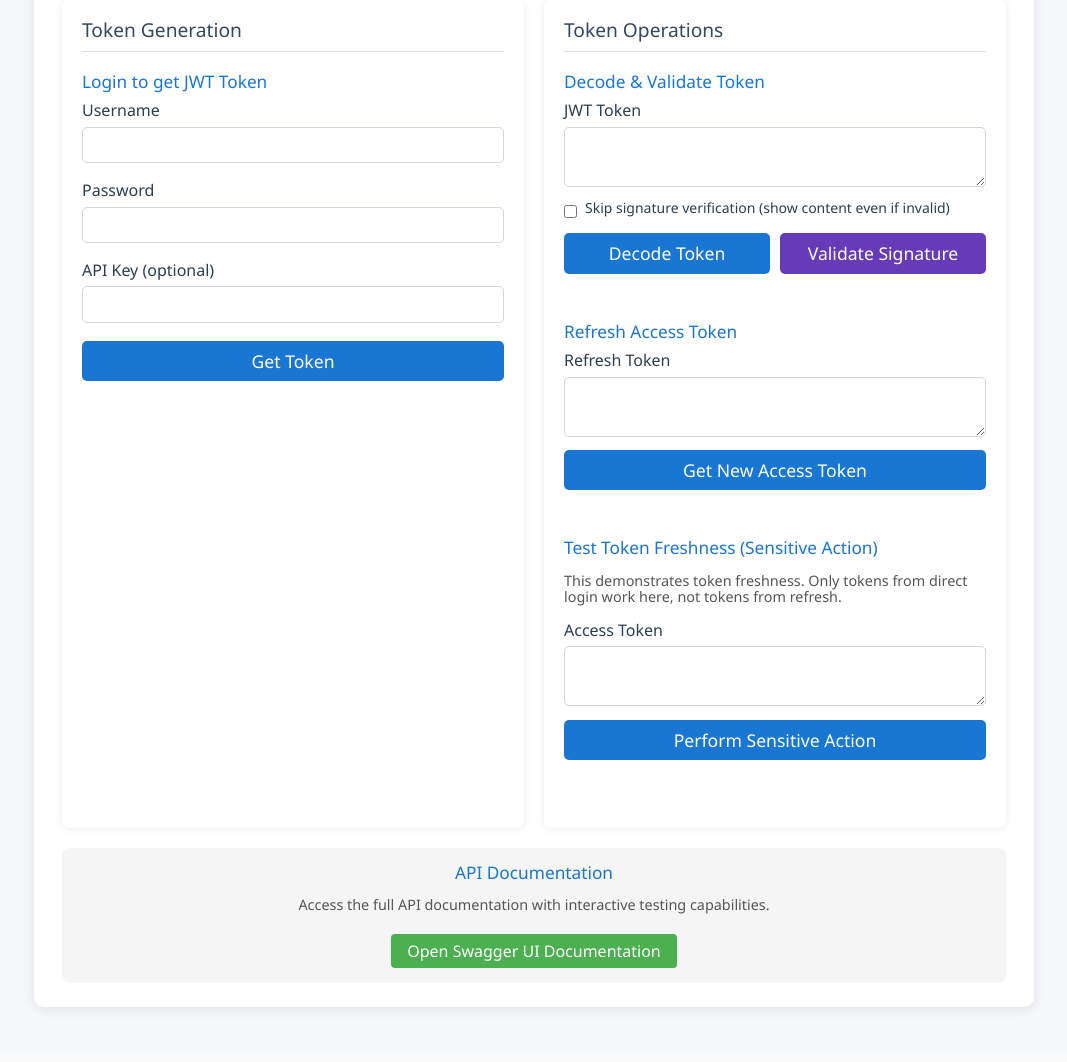
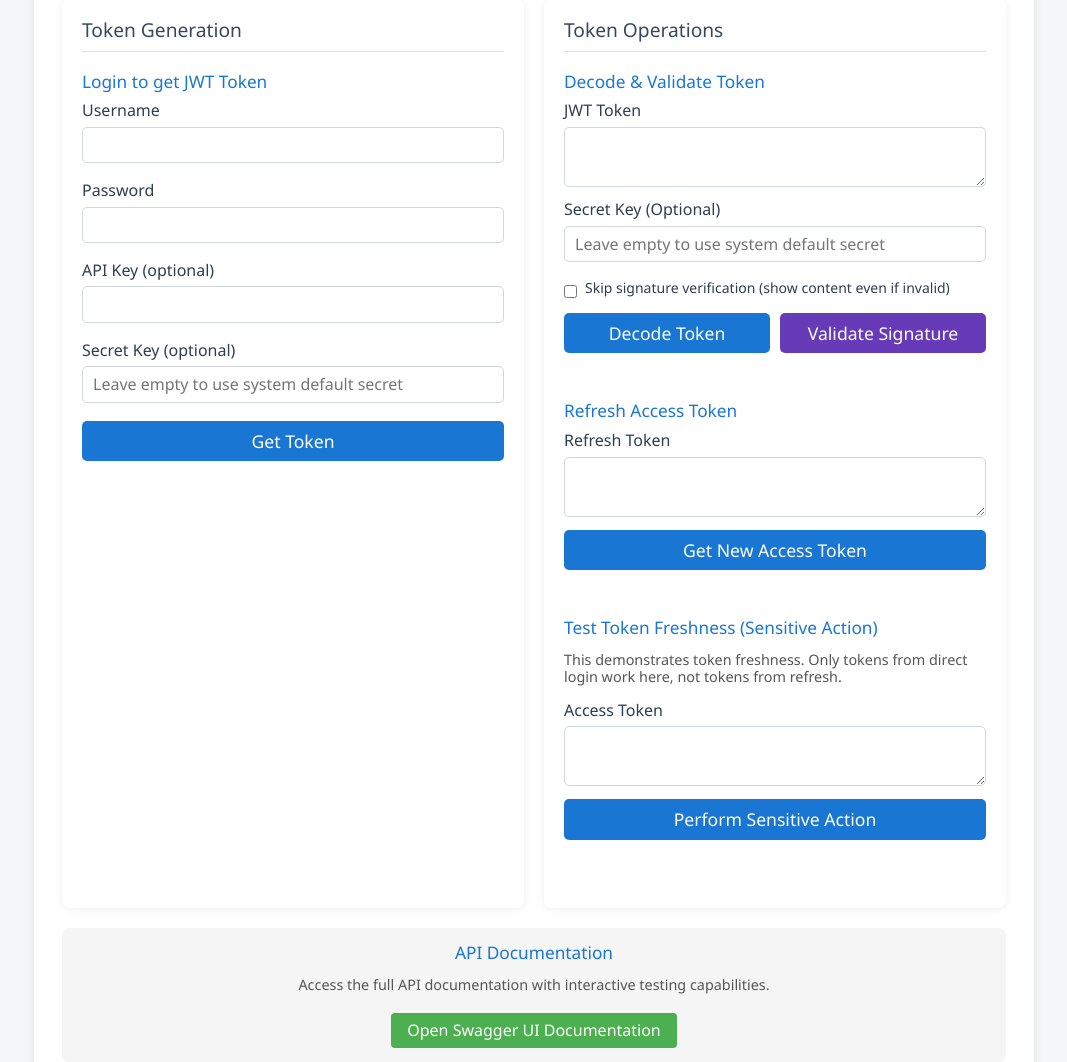
Before and after one commit to nirb28/dsp_ai_jwt, a Flask app: page / in a window 1280 px wide. Shown: the part 157-1219 px from the top of the page, without its empty margins (106-1173 px from the left). Before the commit the page ends 1168 px from the top, so only its background shows below. Run offline with Flask 3, Linux system fonts and the light colour scheme; some libraries are stand-ins or nearby versions.

Commit message:
feat: add support for custom secret key in token generation and validation

```diff
--- a/app.py
+++ b/app.py
@@ -96,6 +96,7 @@ def login():
     username = request.json.get('username', None)
     password = request.json.get('password', None)
     api_key = request.json.get('api_key', None)
+    custom_secret = request.json.get('secret', None)
 
     if not username or not password:
         return jsonify({"error": "Missing username or password"}), 400
@@ -142,16 +143,63 @@ def login():
         # Remove exp_hours from claims to avoid conflicts
         claims.pop('exp_hours')
 
-    # Create tokens with custom expiration if specified
-    access_token = create_access_token(
-        identity=username,
-        additional_claims=claims,
-        expires_delta=expires_delta,
-        fresh=True  # Mark the token as fresh since it's from direct login
-    )
-    refresh_token = create_refresh_token(identity=username, additional_claims=claims)
+    # If custom secret is provided, use it with PyJWT directly instead of flask_jwt_extended
+    if custom_secret:
+        import jwt
+        import datetime as dt
 
-    return jsonify(access_token=access_token, refresh_token=refresh_token), 200
+        # Log that we're using a custom secret
+        logger.info(f"Using custom secret for token generation")
+
+        # Prepare the payload with the standard JWT claims
+        now = dt.datetime.now(dt.timezone.utc)
+        access_token_exp = now + expires_delta
+        refresh_token_exp = now + app.config["JWT_REFRESH_TOKEN_EXPIRES"]
+
+        # Add standard JWT claims to the payload
+        access_payload = {
+            "iat": now,
+            "nbf": now,
+            "jti": str(uuid.uuid4()),
+            "exp": access_token_exp,
+            "sub": username,
+            "type": "access",
+            "fresh": True,
+            **claims  # Include all the additional claims
+        }
+
+        refresh_payload = {
+            "iat": now,
+            "nbf": now,
+            "jti": str(uuid.uuid4()),
+            "exp": refresh_token_exp,
+            "sub": username,
+            "type": "refresh",
+            **claims  # Include all the additional claims
+        }
+
+        # Generate the tokens using PyJWT directly with the custom secret
+        algorithm = app.config.get('JWT_ALGORITHM', 'HS256')
+        access_token = jwt.encode(access_payload, custom_secret, algorithm=algorithm)
+        refresh_token = jwt.encode(refresh_payload, custom_secret, algorithm=algorithm)
+
+        # Add note to response indicating custom secret was used
+        return jsonify({
+            "access_token": access_token,
+            "refresh_token": refresh_token,
+            "note": "Tokens generated with custom secret - will not be usable with standard application routes unless the same secret is provided for verification"
+        }), 200
+    else:
+        # Standard token creation with application secret
+        access_token = create_access_token(
+            identity=username,
+            additional_claims=claims,
+            expires_delta=expires_delta,
+            fresh=True  # Mark the token as fresh since it's from direct login
+        )
+        refresh_token = create_refresh_token(identity=username, additional_claims=claims)
+
+        return jsonify(access_token=access_token, refresh_token=refresh_token), 200
 
 def get_team_id_from_user(username, user_data):
     """
@@ -211,11 +259,23 @@ def decode():
         return jsonify({"error": "Missing token"}), 400
 
     skip_verification = request.json.get('skipVerification', False)
+    custom_secret = request.json.get('secret')
+
+    # Determine which secret to use
+    secret_key = custom_secret if custom_secret else app.config['JWT_SECRET_KEY']
+    algorithm = app.config['JWT_ALGORITHM']
 
     try:
         # First attempt standard verification
         try:
-            decoded = decode_token(token)
+            import jwt
+            if custom_secret:
+                # Use custom secret if provided
+                decoded = jwt.decode(token, secret_key, algorithms=[algorithm])
+                decoded["note"] = "Decoded using provided custom secret"
+            else:
+                # Use system default decode_token method
+                decoded = decode_token(token)
             return jsonify(decoded), 200
         except Exception as e:
             # If verification fails and skipVerification is enabled, try decoding without verification
@@ -225,13 +285,18 @@ def decode():
                     import jwt
                     decoded = jwt.decode(token, options={"verify_signature": False})
                     decoded["warning"] = "Token signature verification was skipped! This token may not be valid."
+                    if custom_secret:
+                        decoded["note"] = "Custom secret was provided but not used due to skip verification"
                     return jsonify(decoded), 200
                 except Exception as inner_e:
                     # If even non-verified decoding fails, it's likely not a valid JWT format
                     return jsonify({"error": f"Invalid token format: {str(inner_e)}"}), 400
             else:
                 # If not skipping verification, return the original error
-                return jsonify({"error": str(e)}), 400
+                error_msg = str(e)
+                if custom_secret:
+                    error_msg += " (using provided custom secret)"
+                return jsonify({"error": error_msg}), 400
     except Exception as e:
         return jsonify({"error": f"Unexpected error: {str(e)}"}), 500
 
@@ -555,11 +620,21 @@ def request_debug_info():
         token = auth_header.split(' ')[1]
         jwt_info["token"] = token
 
+        # Check for custom secret in query parameters
+        custom_secret = request.args.get('secret', None)
+        if custom_secret:
+            jwt_info["using_custom_secret"] = True
+
+        # Determine which secret to use
+        secret_key = custom_secret if custom_secret else app.config['JWT_SECRET_KEY']
+        algorithm = app.config['JWT_ALGORITHM']
+
         # Try to decode the token without verification
         try:
             # First attempt standard verification
             try:
-                decoded = jwt.decode(token, app.config['JWT_SECRET_KEY'], algorithms=[app.config['JWT_ALGORITHM']])
+                import jwt
+                decoded = jwt.decode(token, secret_key, algorithms=[algorithm])
                 jwt_info["decoded"] = decoded
                 jwt_info["verified"] = True
             except Exception as e:
--- a/templates/index.html
+++ b/templates/index.html
@@ -280,6 +280,8 @@
                         <input type="password" id="password" name="password" required>
                         <label for="api_key">API Key (optional)</label>
                         <input type="text" id="api_key" name="api_key">
+                        <label for="token_secret">Secret Key (optional)</label>
+                        <input type="text" id="token_secret" name="token_secret" placeholder="Leave empty to use system default secret">
                         <button type="submit">Get Token</button>
                     </form>
                     <div id="tokenResult" class="result" style="display:none;">
@@ -334,6 +336,9 @@
                     <form id="decodeForm">
                         <label for="jwt_token">JWT Token</label>
                         <textarea id="jwt_token" name="jwt_token" required></textarea>
+
+                        <label for="jwt_secret">Secret Key (Optional)</label>
+                        <input type="text" id="jwt_secret" name="jwt_secret" placeholder="Leave empty to use system default secret">
                         <div style="display: flex; align-items: center; margin-bottom: 10px;">
                             <input type="checkbox" id="skipVerification" name="skipVerification">
                             <label for="skipVerification" style="margin-left: 8px; font-size: 14px;">Skip signature verification (show content even if invalid)</label>
@@ -535,8 +540,10 @@
             const username = document.getElementById('username').value;
             const password = document.getElementById('password').value;
             const api_key = document.getElementById('api_key').value;
+            const secret = document.getElementById('token_secret').value.trim();
             const payload = { username, password };
             if (api_key) payload.api_key = api_key;
+            if (secret) payload.secret = secret;
             try {
                 const resp = await fetch('/token', {
                     method: 'POST',
@@ -569,11 +576,12 @@
             document.getElementById('validateResult').style.display = 'none';
             const token = document.getElementById('jwt_token').value;
             const skipVerification = document.getElementById('skipVerification').checked;
+            const secret = document.getElementById('jwt_secret').value.trim();
             try {
                 const resp = await fetch('/decode', {
                     method: 'POST',
                     headers: { 'Content-Type': 'application/json' },
-                    body: JSON.stringify({ token, skipVerification })
+                    body: JSON.stringify({ token, skipVerification, secret: secret || null })
                 });
                 const data = await resp.json();
                 if (resp.ok) {
```
